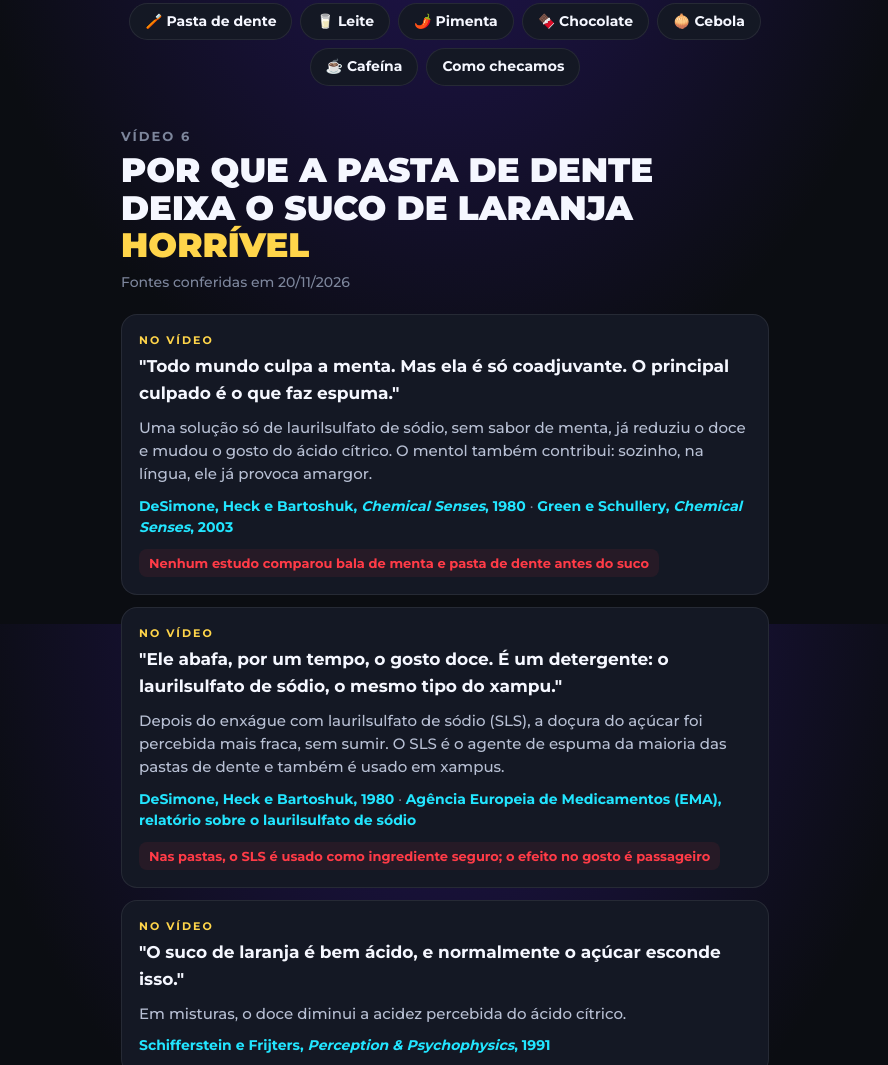
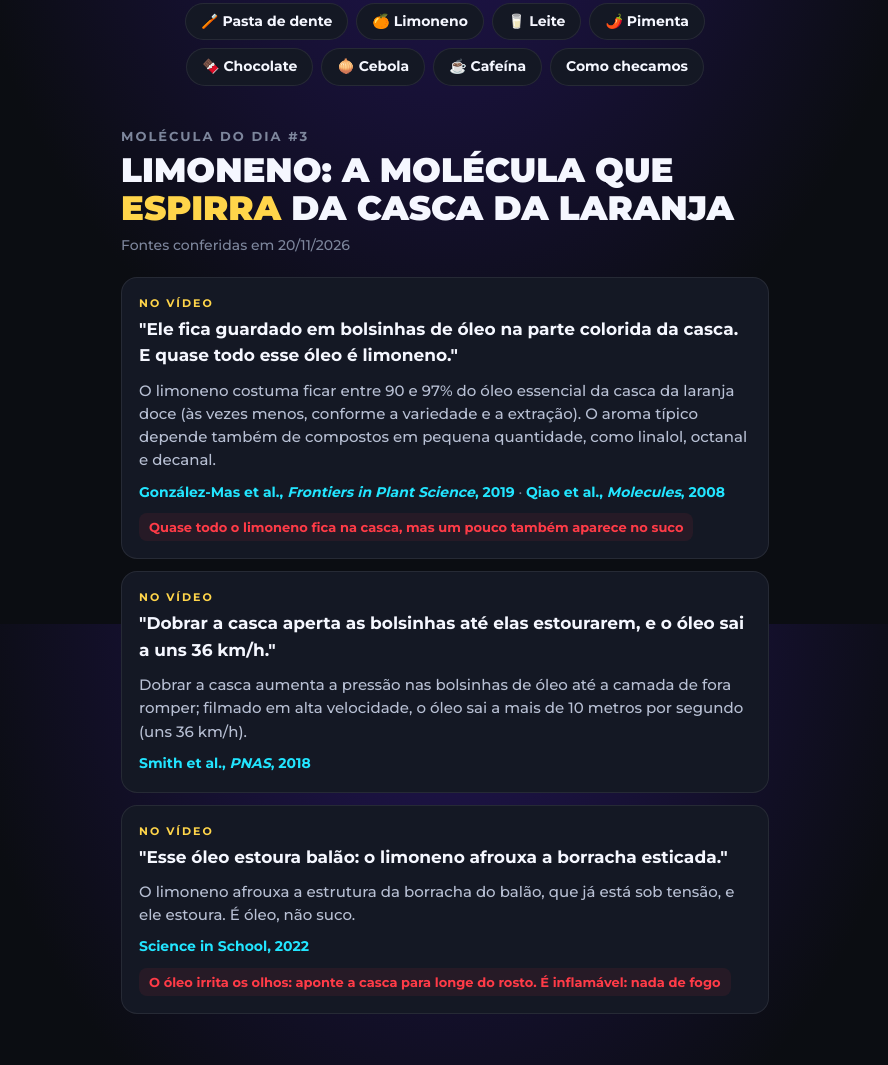
Before and after one commit to oefeitoquimico/oefeitoquimico.github.io, a plain HTML site: page index.html in a window 1280 px wide. Shown: the part 176-1241 px from the top of the page, without its empty margins (195-1083 px from the left). Drawn offline with Linux system fonts and the light colour scheme.

Commit message:
Fontes da Molécula do dia #3: limoneno

```diff
--- a/index.html
+++ b/index.html
@@ -70,6 +70,7 @@
 
   <nav aria-label="Vídeos">
     <a href="#pasta-de-dente">🪥 Pasta de dente</a>
+    <a href="#limoneno">🍊 Limoneno</a>
     <a href="#leite">🥛 Leite</a>
     <a href="#pimenta">🌶️ Pimenta</a>
     <a href="#chocolate">🍫 Chocolate</a>
@@ -77,6 +78,33 @@
     <a href="#cafeina">☕ Cafeína</a>
     <a href="#como-checamos">Como checamos</a>
   </nav>
+
+  <section class="video" id="limoneno">
+    <div class="num">Molécula do dia #3</div>
+    <h2>Limoneno: a molécula que <em>espirra</em> da casca da laranja</h2>
+    <p class="data">Fontes conferidas em 20/11/2026</p>
+
+    <div class="afirmacao">
+      <p class="fala">"Ele fica guardado em bolsinhas de óleo na parte colorida da casca. E quase todo esse óleo é limoneno."</p>
+      <p class="diz">O limoneno costuma ficar entre 90 e 97% do óleo essencial da casca da laranja doce (às vezes menos, conforme a variedade e a extração). O aroma típico depende também de compostos em pequena quantidade, como linalol, octanal e decanal.</p>
+      <p class="ref"><a href="https://doi.org/10.3389/fpls.2019.00012" target="_blank" rel="noopener">González-Mas et al., <i>Frontiers in Plant Science</i>, 2019</a> <span>·</span> <a href="https://doi.org/10.3390/molecules13061333" target="_blank" rel="noopener">Qiao et al., <i>Molecules</i>, 2008</a></p>
+      <span class="limite">Quase todo o limoneno fica na casca, mas um pouco também aparece no suco</span>
+    </div>
+
+    <div class="afirmacao">
+      <p class="fala">"Dobrar a casca aperta as bolsinhas até elas estourarem, e o óleo sai a uns 36 km/h."</p>
+      <p class="diz">Dobrar a casca aumenta a pressão nas bolsinhas de óleo até a camada de fora romper; filmado em alta velocidade, o óleo sai a mais de 10 metros por segundo (uns 36 km/h).</p>
+      <p class="ref"><a href="https://doi.org/10.1073/pnas.1720809115" target="_blank" rel="noopener">Smith et al., <i>PNAS</i>, 2018</a></p>
+    </div>
+
+    <div class="afirmacao">
+      <p class="fala">"Esse óleo estoura balão: o limoneno afrouxa a borracha esticada."</p>
+      <p class="diz">O limoneno afrouxa a estrutura da borracha do balão, que já está sob tensão, e ele estoura. É óleo, não suco.</p>
+      <p class="ref"><a href="https://scienceinschool.org/article/2022/citrus-science-limonene/" target="_blank" rel="noopener">Science in School, 2022</a></p>
+      <span class="limite">O óleo irrita os olhos: aponte a casca para longe do rosto. É inflamável: nada de fogo</span>
+    </div>
+
+  </section>
 
   <section class="video" id="pasta-de-dente">
     <div class="num">Vídeo 6</div>
```
